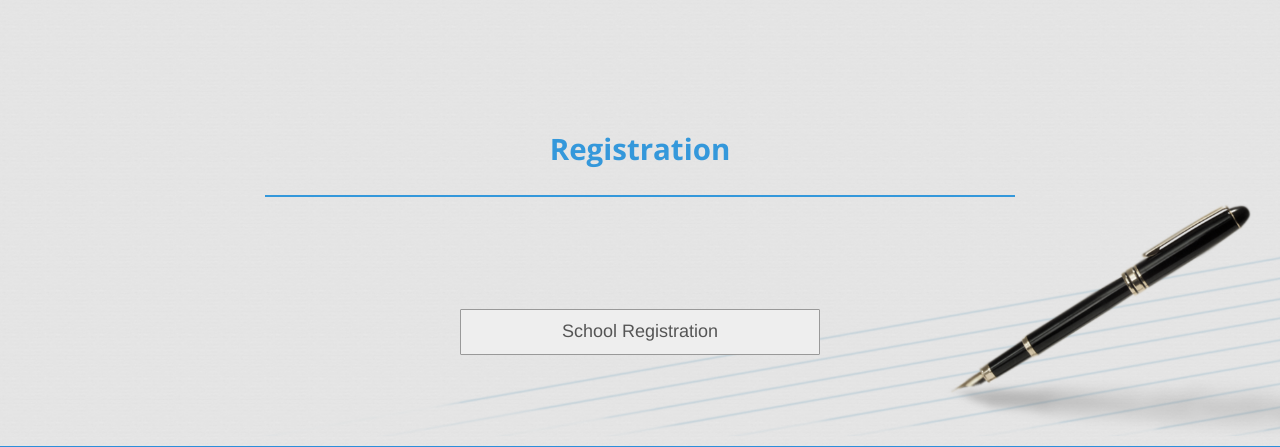
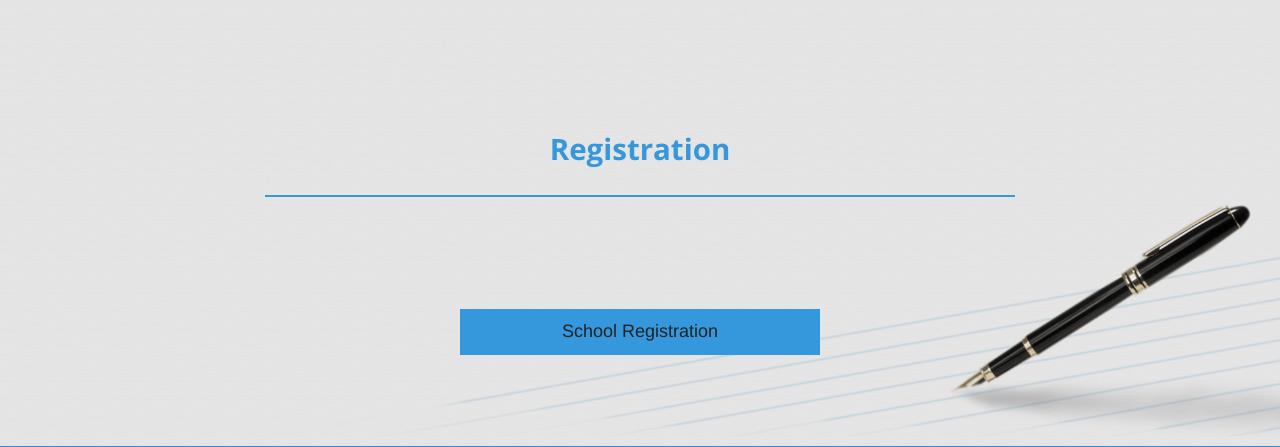
Before and after one commit to Saturnfive/SLMUN15, a PHP site: page / in a window 1280 px wide. Shown: the part 2213-2660 px from the top of the page. Run offline with PHP 8.4, Linux system fonts and the light colour scheme; some libraries are stand-ins or nearby versions.

Commit message:
Changed Reg button color

```diff
--- a/css/app.css
+++ b/css/app.css
@@ -599,18 +599,18 @@ a h5 {
 }
 
 .btn-registration {
-    border-radius: 1px;
-    background-color: #eeeeee;
-    border-color: #999999;
-    color: #555555;
+    border-radius: 0px;
+    background-color: #3598dc;
+    color: #222222;
+    border-color: transparent;
 }
 
 .btn-registration:hover,
 .btn-registration:focus,
 .btn-registration:target{
-    background-color: #f3f3f3;
-    border-color: #888888;
-    color: #3598dc;
+    background-color: #46a9ed;
+    border-color: transparent;
+    color: #222222;
 
 }
 
```
